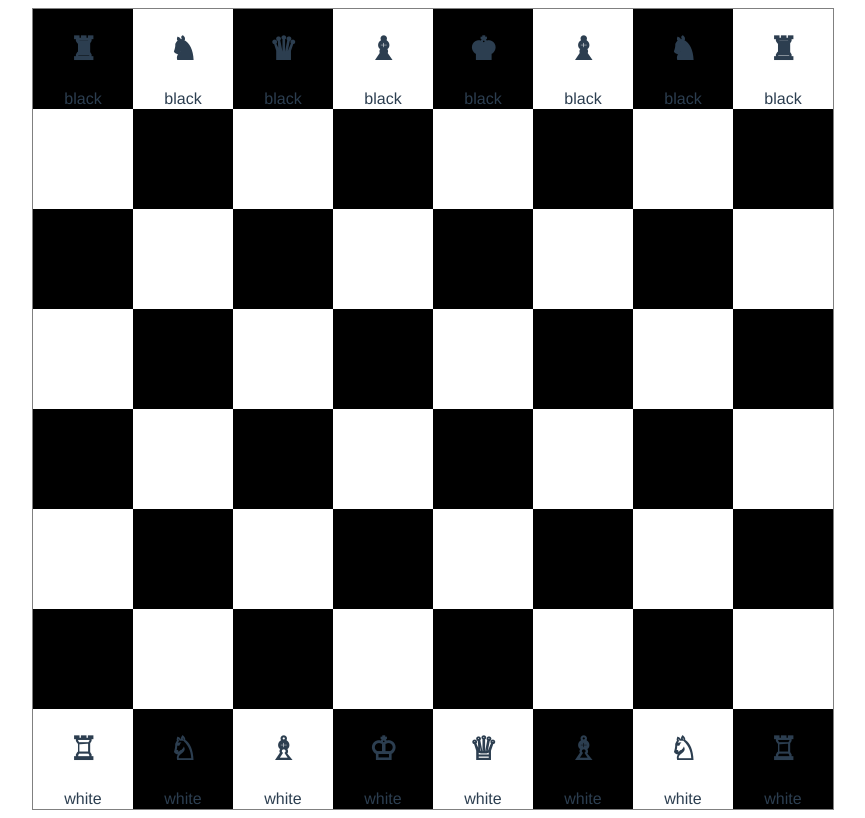
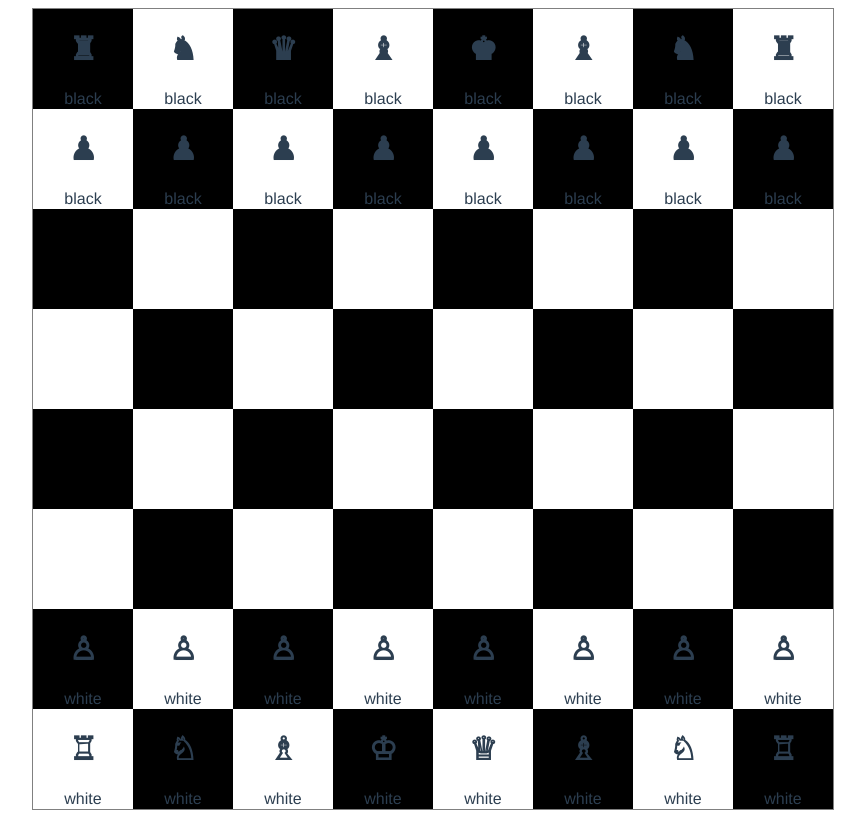
Before and after one commit to shh4922/vue3-chess, a Vue app: page / in a window 1280 px wide. Shown: the whole page, without its empty margins (207-1072 px from the left). Built offline with nearby package versions, Linux system fonts and the light colour scheme.

Commit message:
Board객체 추가.

```diff
--- /dev/null
+++ b/src/Objects/Board.ts
@@ -0,0 +1,76 @@
+import Bishop from "@/Pieces/Bishop";
+import King from "@/Pieces/King";
+import Knight from "@/Pieces/Knight";
+import Pawn from "@/Pieces/Pawn";
+import Piece from "@/Pieces/Piece";
+import Queen from "@/Pieces/Queen";
+import Rook from "@/Pieces/Rook";
+
+class Board {
+    blockList: Array<Array<Piece | null>>;
+
+    constructor() {
+        // 8x8 체스판을 null로 초기화
+        this.blockList = Array(8).fill(null).map(() => Array(8).fill(null));
+        const blackAry = [
+            new Rook("black", { x: 0, y: 0 }),
+            new Knight("black", { x: 1, y: 0 }),
+            new Queen("black", { x: 2, y: 0 }),
+            new Bishop("black", { x: 3, y: 0 }),
+            new King("black", { x: 4, y: 0 }),
+            new Bishop("black", { x: 5, y: 0 }),
+            new Knight("black", { x: 6, y: 0 }),
+            new Rook("black", { x: 7, y: 0 }),
+        ];
+        const blackPawnList = [
+            new Pawn("black", { x: 0, y: 1 }),
+            new Pawn("black", { x: 1, y: 1 }),
+            new Pawn("black", { x: 2, y: 1 }),
+            new Pawn("black", { x: 3, y: 1 }),
+            new Pawn("black", { x: 4, y: 1 }),
+            new Pawn("black", { x: 5, y: 1 }),
+            new Pawn("black", { x: 6, y: 1 }),
+            new Pawn("black", { x: 7, y: 1 }),
+        ];
+        const whiteList = [
+            new Rook("white", { x: 0, y: 7 }),
+            new Knight("white", { x: 1, y: 7 }),
+            new Bishop("white", { x: 2, y: 7 }),
+            new King("white", { x: 3, y: 7 }),
+            new Queen("white", { x: 4, y: 7 }),
+            new Bishop("white", { x: 5, y: 7 }),
+            new Knight("white", { x: 6, y: 7 }),
+            new Rook("white", { x: 7, y: 7 }),
+        ];
+        const whitePawnList = [
+            new Pawn("white", { x: 1, y: 6 }),
+            new Pawn("white", { x: 1, y: 6 }),
+            new Pawn("white", { x: 2, y: 6 }),
+            new Pawn("white", { x: 3, y: 6 }),
+            new Pawn("white", { x: 4, y: 6 }),
+            new Pawn("white", { x: 5, y: 6 }),
+            new Pawn("white", { x: 6, y: 6 }),
+            new Pawn("white", { x: 7, y: 6 }),
+        ];
+
+        this.blockList[0] = blackAry;
+        this.blockList[1] = blackPawnList;
+        this.blockList[6] = whitePawnList;
+        this.blockList[7] = whiteList;
+    }
+
+    movePiece(piece: Piece, newPosition: Position) {
+        const { x: oldX, y: oldY } = piece.position;
+        const { x: newX, y: newY } = newPosition;
+
+        // 기존 위치를 비움
+        this.blockList[oldY][oldX] = null;
+
+        // 새 위치로 이동
+        this.blockList[newY][newX] = piece;
+        piece.position = newPosition;
+    }
+
+}
+
+export default Board
--- a/src/Pieces/Bishop.ts
+++ b/src/Pieces/Bishop.ts
@@ -4,7 +4,7 @@ class Bishop extends Piece {
 
     icon: string
 
-    constructor(team: string, position: Position, icon: string) {
+    constructor(team: string, position: Position) {
         super(team, position)
         this.icon = team === 'black' ? '♝' : '♗'
     }
--- a/src/Pieces/King.ts
+++ b/src/Pieces/King.ts
@@ -2,14 +2,38 @@ import Piece from "./Piece"
 class King extends Piece {
     icon: string
 
-    constructor(team: string, position: Position, icon: string) {
+    constructor(team: string, position: Position) {
         super(team, position)
         this.icon = team === 'black' ? '♚' : '♔'
     }
 
+    move(): void {
+        this.position = { x: 10, y: 29 }
+        console.log(this)
+    }
 
+    getPossiblePosition(): Position[] {
+        const positions: Position[] = [];
+        const { x, y } = this.position;
 
+        const moves = [
+            { x: 1, y: 0 }, { x: -1, y: 0 }, // 좌우
+            { x: 0, y: 1 }, { x: 0, y: -1 }, // 상하
+            { x: 1, y: 1 }, { x: 1, y: -1 }, // 대각선
+            { x: -1, y: 1 }, { x: -1, y: -1 } // 대각선
+        ];
 
+        for (const move of moves) {
+            const newX = x + move.x
+            const newY = y + move.y
+
+            if (newX >= 0 && newX < 8 && newY >= 0 && newY < 8) {
+                positions.push({ x: newX, y: newY });
+            }
+        }
+
+        return positions
+    }
 
 
 }
--- a/src/Pieces/Knight.ts
+++ b/src/Pieces/Knight.ts
@@ -3,7 +3,7 @@ import Piece from "./Piece"
 class Knight extends Piece {
     icon: string
 
-    constructor(team: string, position: Position, icon: string) {
+    constructor(team: string, position: Position) {
         super(team, position)
         this.icon = team === 'black' ? '♞' : '♘'
     }
--- a/src/Pieces/Pawn.ts
+++ b/src/Pieces/Pawn.ts
@@ -3,7 +3,7 @@ import Piece from "./Piece"
 class Pawn extends Piece {
     icon: string
 
-    constructor(team: string, position: Position, icon: string) {
+    constructor(team: string, position: Position) {
         super(team, position)
         this.icon = team === 'black' ? '♟' : '♙'
     }
--- a/src/Pieces/Queen.ts
+++ b/src/Pieces/Queen.ts
@@ -3,7 +3,7 @@ class Queen extends Piece {
 
     icon: string
 
-    constructor(team: string, position: Position, icon: string) {
+    constructor(team: string, position: Position) {
         super(team, position)
         this.icon = team === 'black' ? '♛' : '♕'
     }
--- a/src/Pieces/Rook.ts
+++ b/src/Pieces/Rook.ts
@@ -3,11 +3,12 @@ class Rook extends Piece {
 
     icon: string
 
-    constructor(team: string, position: Position, icon: string) {
+    constructor(team: string, position: Position) {
         super(team, position)
         this.icon = team === 'black' ? '♜' : '♖'
     }
 
 
+
 }
 export default Rook
--- a/src/components/Board/Board.vue
+++ b/src/components/Board/Board.vue
@@ -1,11 +1,12 @@
 <template>
   <div class="board">
-    <div v-for="(row, i) in blockList" :key="i" class="row">
+    <div v-for="(row, i) in board.blockList" :key="i" class="row">
       <Square
         v-for="(col, j) in row"
         :key="j"
         :color="(i + j) % 2 === 0 ? 'black' : 'white'"
         :piece="col"
+        @movePiece="movePiece"
       >
       </Square>
     </div>
@@ -24,12 +25,14 @@
 </style>
 
 <script>
-import Queen from "@/Pieces/Queen";
-import Rook from "../../Pieces/Rook";
-import King from "../../Pieces/King";
-import Bishop from "../../Pieces/Bishop";
-import Knight from "../../Pieces/Knight";
 import Square from "@/components/Board/Square.vue";
+
+import Board from "../../Objects/Board";
+/**
+ * 보드의 상태또한 관리할 수 있도록 만들어야함.
+ * 보드를 오브젝트로 만들고, 해당위치에 각각 기물을 넣어두고, 그 보드를 반환하여 보여주도록 함.
+ * 넘겨받은 보드 상태를 확인하고, 움직일시, 해당보드 오브젝트를 수정하면, Board컴포넌트는 자동으로 반영되게 됌.
+ */
 
 export default {
   name: "Board",
@@ -38,68 +41,17 @@ export default {
   },
   data() {
     return {
-      blockList: Array(8).fill(Array(8).fill(null)),
-
-      whiteQueen: null,
-      whiteRook1: null,
-      whiteRook2: null,
-      whiteKnigt1: null,
-      whiteKnigt2: null,
-      whiteBishop1: null,
-      whiteBishop2: null,
-      whiteKing: null,
-
-      blackRook1: null,
-      blackRook2: null,
-      blackKnigt1: null,
-      blackKnigt2: null,
-      blackBishop1: null,
-      blackBishop2: null,
-      blackKing: null,
-      blackQueen: null,
+      board: null,
     };
   },
   created() {
-    this.initBlackData();
-    this.initWhiteData();
+    this.board = new Board();
   },
   methods: {
-    initBlackData() {
-      this.blackQueen = new Queen("black", { x: 1, y: 1 });
-      this.blackRook1 = new Rook("black", { x: 1, y: 1 });
-      this.blackRook1 = new Rook("black", { x: 1, y: 1 });
-      this.blackKnigt2 = new Knight("black", { x: 1, y: 1 });
-      this.blackKnigt2 = new Knight("black", { x: 1, y: 1 });
-      this.blackBishop1 = new Bishop("black", { x: 1, y: 1 });
-      this.blackBishop1 = new Bishop("black", { x: 1, y: 1 });
-      this.blackKing = new King("black", { x: 1, y: 1 });
-
-      const blackAry = [
-        new Rook("black", { x: 1, y: 1 }),
-        new Knight("black", { x: 1, y: 1 }),
-        new Queen("black", { x: 1, y: 1 }),
-        new Bishop("black", { x: 1, y: 1 }),
-        new King("black", { x: 1, y: 1 }),
-        new Bishop("black", { x: 1, y: 1 }),
-        new Knight("black", { x: 1, y: 1 }),
-        new Rook("black", { x: 1, y: 1 }),
-      ];
-
-      this.blockList[0] = blackAry;
-    },
-
-    initWhiteData() {
-      const whiteList = [
-        new Rook("white", { x: 1, y: 1 }),
-        new Knight("white", { x: 1, y: 1 }),
-        new Bishop("white", { x: 1, y: 1 }),
-        new King("white", { x: 1, y: 1 }),
-        new Queen("white", { x: 1, y: 1 }),
-        new Bishop("white", { x: 1, y: 1 }),
-        new Knight("white", { x: 1, y: 1 }),
-        new Rook("white", { x: 1, y: 1 }),
-      ];
-      this.blockList[7] = whiteList;
+    movePiece(prevPosition, newPositionPiece) {
+      this.blockList[prevPosition.y][prevPosition.x] = null;
+      this.blockList[newPositionPiece.position.y][newPositionPiece.position.x] =
+        newPositionPiece;
     },
   },
 };
--- a/src/components/Board/Square.vue
+++ b/src/components/Board/Square.vue
@@ -1,6 +1,6 @@
 <template>
   <div :class="`box ${color}`">
-    <Piece v-if="piece !== null" :piece="piece" />
+    <Piece v-if="piece !== null" :piece="piece" @movePiece="movePiece" />
   </div>
 </template>
 
@@ -34,10 +34,11 @@ export default {
   components: {
     Piece,
   },
-  created() {
-    if (this.piece !== null) {
-      console.log(this.piece);
-    }
+  created() {},
+  methods: {
+    movePiece(prevPosition, newPosition) {
+      this.$emit("movePiece", prevPosition, newPosition);
+    },
   },
 };
 </script>
--- a/src/components/Piece.vue
+++ b/src/components/Piece.vue
@@ -1,6 +1,6 @@
 <template>
   <div>
-    <h1 @click="goToMove">{{ piece.icon }}</h1>
+    <h1 @click="showPossiblePosition">{{ piece.icon }}</h1>
     <p>{{ piece.team }}</p>
   </div>
 </template>
@@ -19,10 +19,20 @@ export default {
   },
   created() {},
   methods: {
-    goToMove() {
-      console.log(this.piece.move());
-      console.log(`im ${this.piece.name} ${this.piece.team}`);
+    showPossiblePosition() {
+      console.log(this.piece);
     },
+
+    // goToMove() {
+    //   const newPositionPiece = {
+    //     ...this.piece,
+    //     position: {
+    //       x: 5,
+    //       y: 4,
+    //     },
+    //   };
+    //   this.$emit("movePiece", this.piece.position, newPositionPiece);
+    // },
   },
 };
 </script>
```
